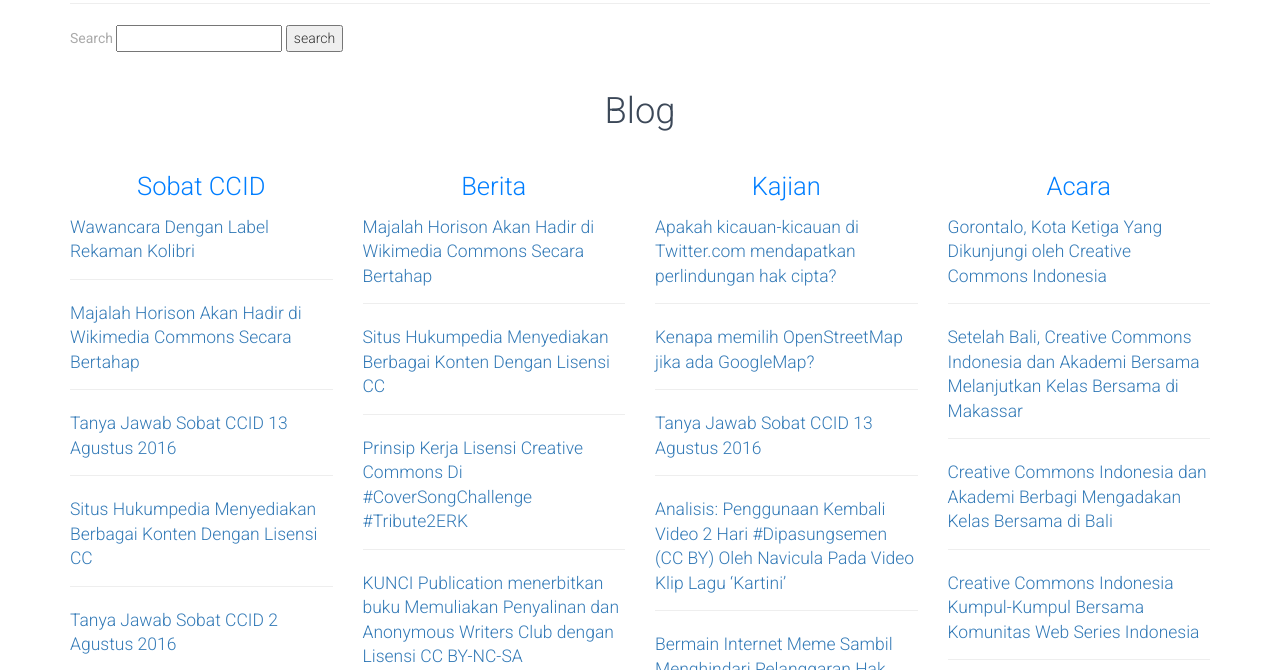
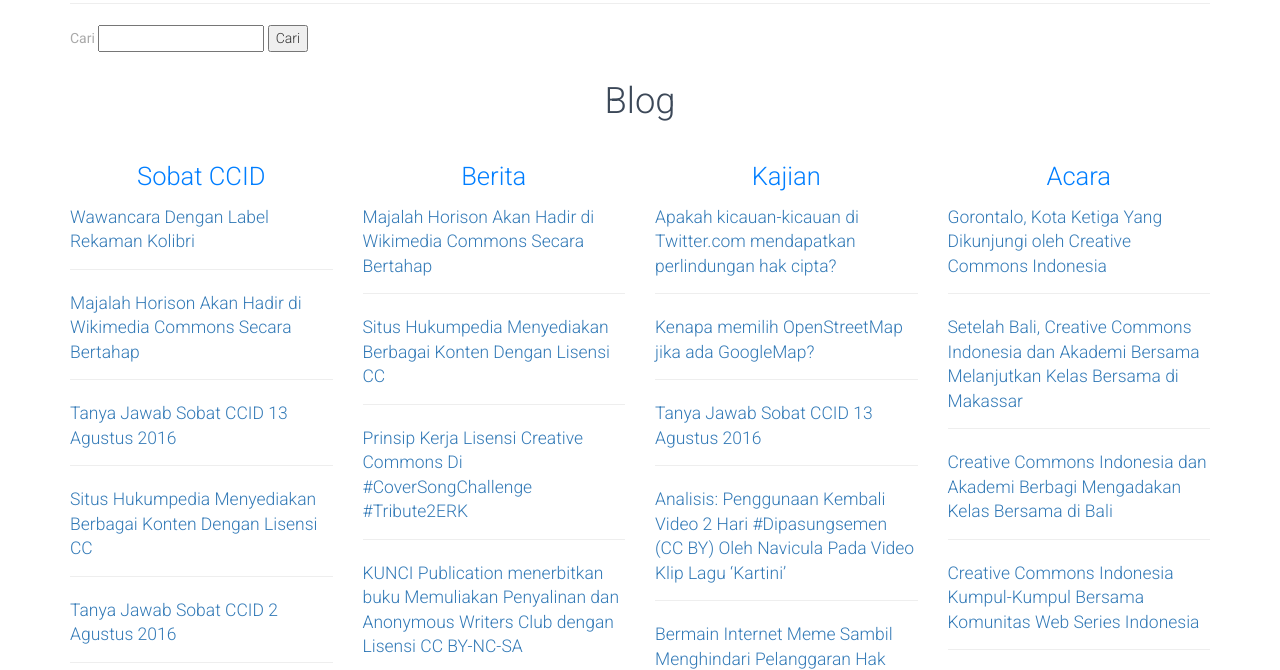
Before and after one commit to RioSatria/CCID, a Jekyll site: the page built from index.html, in a window 1280 px wide and 900 px high, scrolled down 882 px, cut to the strip 230-900 px from the top of the window. Built offline with Jekyll 4.4.1, drawn with Linux system fonts in a browser that asks for light colours; nearby versions of some CDN libraries; comment, search, counter and statistics services are not loaded.

Commit message:
Update index.html

```diff
--- a/index.html
+++ b/index.html
@@ -27,30 +27,11 @@
                 </div>
                 <hr>
 
-<form action="/search.html" method="get">
-  <label for="search-box">Search</label>
-  <input type="text" id="search-box" name="query">
-  <input type="submit" value="search">
-</form>
-
-<ul id="search-results"></ul>
-
-<script>
-  window.store = {
-    {% for post in site.posts %}
-      "{{ post.url | slugify }}": {
-        "title": "{{ post.title | xml_escape }}",
-        "author": "{{ post.author | xml_escape }}",
-        "category": "{{ post.category | xml_escape }}",
-        "content": {{ post.content | strip_html | strip_newlines | jsonify }},
-        "url": "{{ post.url | xml_escape }}"
-      }
-      {% unless forloop.last %},{% endunless %}
-    {% endfor %}
-  };
-</script>
-<script src="/js/lunr.min.js"></script>
-<script src="/js/search.js"></script>
+	<form action="/search.html" method="get">
+		<label for="search_box">Cari</label>
+		<input type="text" id="search_box" name="query">
+		<input type="submit" value="Cari">
+	</form>
 
             	<div class="row">
                 	<div class="col-lg-12">
```
